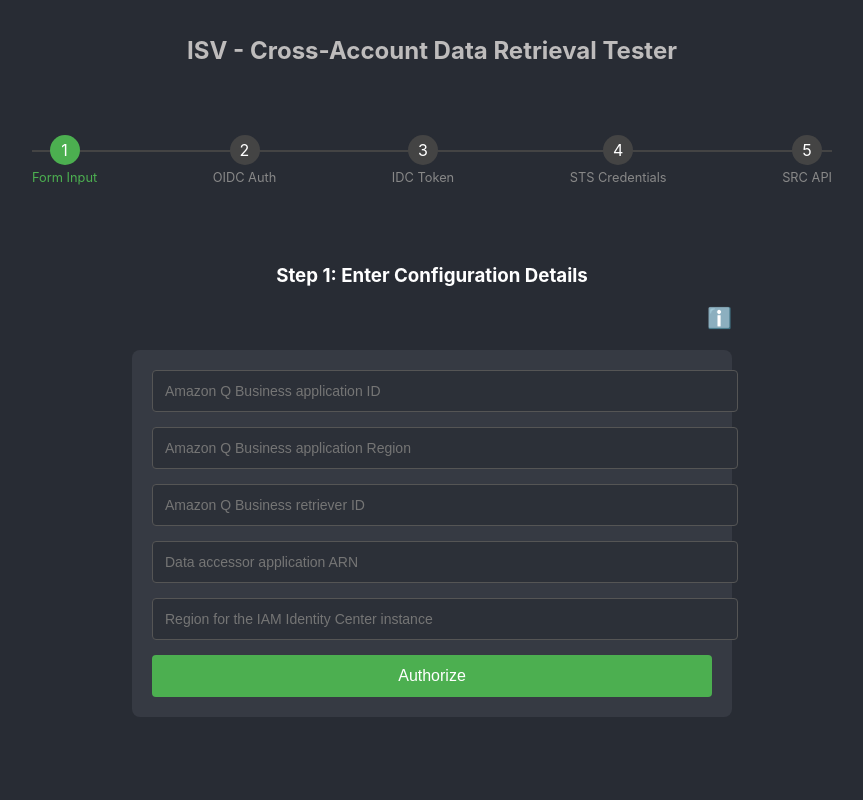
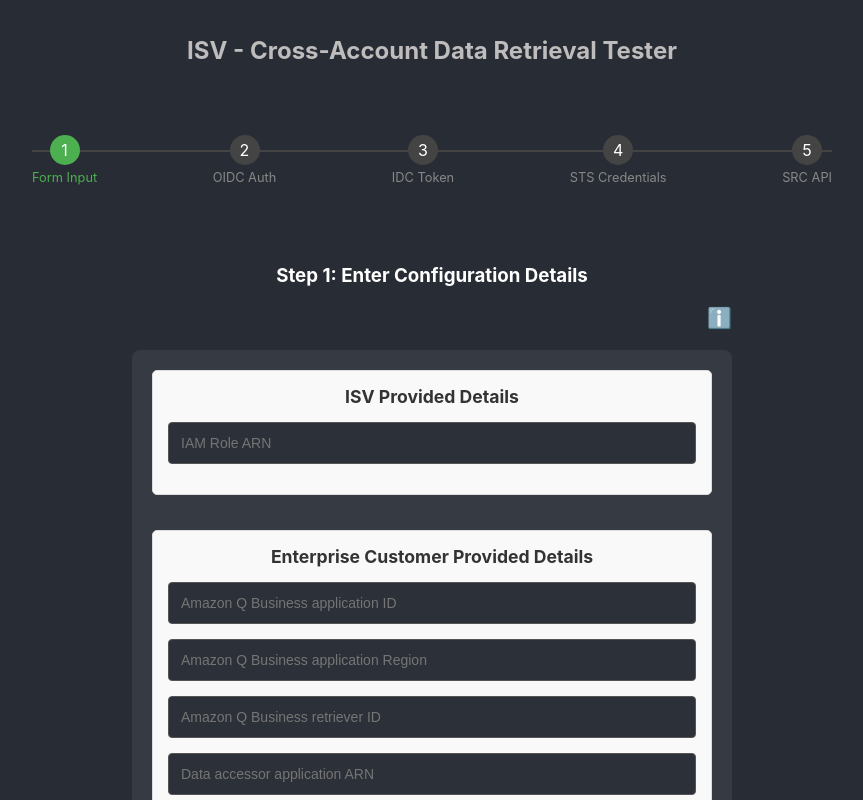
Before and after one commit to aws-samples/sample-q-index-cross-account-access, a React (Create React App) app in the folder frontend/: page / in a window 1280 px wide. Shown: the top 800 px of the page, without its empty margins (208-1071 px from the left). Built offline with nearby package versions, Linux system fonts and the light colour scheme.

Commit message:
added IAM role in the field

```diff
--- a/frontend/src/App.css
+++ b/frontend/src/App.css
@@ -70,6 +70,7 @@
   width: 100%;
   max-width: 600px;
   margin: 20px auto;
+  padding: 0 20px;
 }
 
 .auth-form {
@@ -79,10 +80,13 @@
   padding: 20px;
   background-color: #363a43;
   border-radius: 8px;
+  width: 100%;
+  box-sizing: border-box;
 }
 
 .input-group {
   width: 100%;
+  margin-bottom: 15px;
 }
 
 .form-input {
@@ -93,6 +97,7 @@
   background-color: #2c3038;
   color: white;
   font-size: 14px;
+  box-sizing: border-box;
 }
 
 .submit-button {
@@ -465,3 +470,18 @@
 .tooltip-container:hover .tooltip-content {
   display: block;
 }
+
+.form-section {
+  margin-bottom: 20px;
+  padding: 15px;
+  border: 1px solid #ddd;
+  border-radius: 5px;
+  background-color: #f9f9f9;
+}
+
+.form-section h4 {
+  margin-top: 0;
+  margin-bottom: 15px;
+  color: #333;
+  font-size: 1.1em;
+}
--- a/frontend/src/App.js
+++ b/frontend/src/App.js
@@ -14,7 +14,8 @@ function App() {
       applicationRegion: '',
       iamIdcRegion: '',
       retrieverId: '',
-      qBusinessAppId: ''
+      qBusinessAppId: '',
+      iamRole: ''
     };
   });
 
@@ -72,7 +73,7 @@ function App() {
         let assumeRoleResponse;
         try {
           const assumeRoleCommand = new AssumeRoleCommand({
-            RoleArn: 'arn:aws:iam::820242917643:role/QIndexCrossAccountRole',
+            RoleArn: formData.iamRole,
             RoleSessionName: 'automated-session'
           });
           assumeRoleResponse = await stsClient.send(assumeRoleCommand);
@@ -127,7 +128,7 @@ function App() {
 
             // Second Role Assumption with Context
             const assumeRoleCommand = new AssumeRoleCommand({
-              RoleArn: 'arn:aws:iam::820242917643:role/QIndexCrossAccountRole',
+              RoleArn: formData.iamRole,
               RoleSessionName: 'automated-session',
               ProvidedContexts: providedContexts
             });
@@ -189,7 +190,7 @@ function App() {
         setErrors(prev => ({ ...prev, step2: `Error decoding state: ${error.message}` }));
       }
     }
-  }, [formData.iamIdcRegion, formData.idcApplicationArn, formData.applicationRegion, formData.qBusinessAppId, formData.retrieverId]);
+  }, [formData.iamIdcRegion, formData.idcApplicationArn, formData.applicationRegion, formData.qBusinessAppId, formData.retrieverId, formData.iamRole]);
 
   const handleInputChange = (e) => {
     const newFormData = {
@@ -204,7 +205,7 @@ function App() {
     e.preventDefault();
 
     // Check if all required fields are filled
-    const requiredFields = ['idcApplicationArn', 'applicationRegion', 'iamIdcRegion', 'qBusinessAppId', 'retrieverId'];
+    const requiredFields = ['idcApplicationArn', 'applicationRegion', 'iamIdcRegion', 'qBusinessAppId', 'retrieverId', 'iamRole'];
     const emptyFields = requiredFields.filter(field => !formData[field]);
 
     if (emptyFields.length > 0) {
@@ -265,6 +266,7 @@ function App() {
                 <div className="tooltip-content">
                   <h4>Where to find these values?</h4>
                   <ul>
+                    <li><strong>IAM Role ARN:</strong> Provided by the ISV for cross-account access</li>
                     <li><strong>Amazon Q Business application ID:</strong> Unique identifier of the Amazon Q Business application environment</li>
                     <li><strong>Amazon Q Business application Region:</strong> AWS Region where the Amazon Q Business application environment is created</li>
                     <li><strong>Amazon Q Business retriever ID:</strong> Unique identifier for the retriever that gets data from the Amazon Q index</li>
@@ -279,6 +281,23 @@ function App() {
             </div>
             {errors.step1 && <div className="error-message">{errors.step1}</div>}
             <form onSubmit={handleSubmit} className="auth-form">
+              <div className="form-section">
+                <h4>ISV Provided Details</h4>
+                <div className="input-group">
+                  <input
+                    type="text"
+                    name="iamRole"
+                    value={formData.iamRole}
+                    onChange={handleInputChange}
+                    placeholder="IAM Role ARN"
+                    className="form-input"
+                  />
+                </div>
+              </div>
+
+              {/* Enterprise Customer Provided Section */}
+              <div className="form-section">
+                <h4>Enterprise Customer Provided Details</h4>
                 <div className="input-group">
                   <input
                     type="text"
@@ -329,6 +348,8 @@ function App() {
                     className="form-input"
                   />
                 </div>
+              </div>
+
               <button type="submit" className="submit-button">
                 Authorize
               </button>
```
Lines whose indentation alone changed are shown as unchanged.
